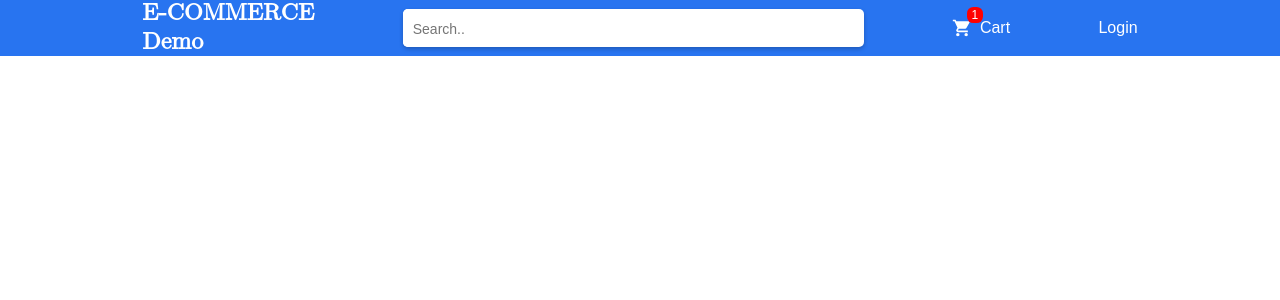
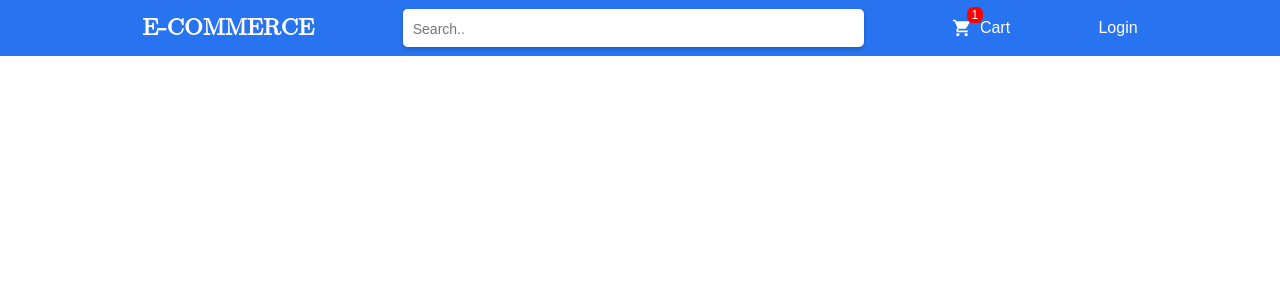
Before and after one commit to Rajeshbera40/ecommerce-filter, a React (Create React App) app: page / in a window 1280 px wide. Shown: the top 300 px of the page. Built offline with nearby package versions, Linux system fonts and the light colour scheme; some icons are missing.

Commit message:
remove DEMO header

```diff
--- a/src/components/navbar/Navbar.jsx
+++ b/src/components/navbar/Navbar.jsx
@@ -8,7 +8,6 @@ const Navbar = () => {
             <div className="nav-wrapper">
                 <div className="logo">
                     <h2>E-COMMERCE</h2>
-                    <h2>Demo</h2>
                 </div>
                 <div className="search">
                     <input type="text" placeholder="Search.." />
```
